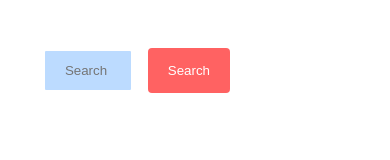
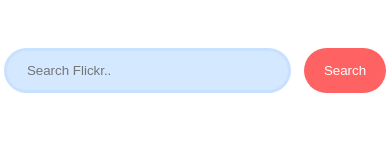
Before and after one commit to mazecore/Flickr_API_AJAX, a plain HTML site: page index.html in a window 390 px wide. Drawn offline with Linux system fonts and the light colour scheme.

Commit message:
Responsiveness_Animation_CSS_update

```diff
--- a/code.js
+++ b/code.js
@@ -15,7 +15,7 @@ function printPhotos() {
      */
     fetch(`https://api.flickr.com/services/rest/?method=flickr.photos.search&
           api_key=75a81266e444ea3d6dad9d8154782ff1&
-          tags=${tag}&per_page=25&format=json&nojsoncallback=1`)
+          tags=${tag}&per_page=24&format=json&nojsoncallback=1`)
    .then((response) => {
     return response.json();
     })
@@ -34,7 +34,7 @@ function printPhotos() {
 
          });
          /**
-        Clearing the search input value
+         Clearing the search input value
          */
         tag.value = "";
    })
--- a/style.css
+++ b/style.css
@@ -1,7 +1,9 @@
+
 body {
     margin: 0;
     padding: 3rem 10rem 0 2rem;
 }
+
 #pictures {
     display: grid;
     grid-template-columns: repeat(auto-fill, minmax(15rem, 1fr));
@@ -15,27 +17,21 @@ body {
 
 }
 
-li:hover {
-    opacity: 0.95;
-    transform: scale(1.02);
-    transition: all 0.3s ease;
-
-}
-
 div {
     margin: 0 0 5% 5%;
     display: flex;
+    text-align: center;
 }
 
 input[type=text] {
-    background-color: #bcdbff;
-    color: white;
+    background-color: #d4e8ff;
+    color: #2c8fff;
     padding: 12px 20px;
     margin: auto;
     display: flex;
     width: 100%;
-    border-radius:4px;
-    border: 3px solid rgb(255, 255, 255);
+    border-radius:100px;
+    border: 3px solid #c8e1ff;
     outline: none;
     transition: 0.5s;
     -webkit-transition: 0.5s;
@@ -49,14 +45,42 @@ input[type=text]:focus {
 button {
 
     background-color: #ff6262;
-    color: white;
+    color: #ffffff;
     padding: 14px 20px;
     margin: 0 0 0 1em;
     border: none;
-    border-radius: 4px;
+    outline: none;
+    border-radius: 100px;
     cursor: pointer;
 }
 
 button:hover {
     background-color:#ff9a9a;
 }
+
+img {
+    border-radius: 8px;
+}
+
+img:hover {
+    opacity: 0.95;
+    transform: scale(1.01);
+    transition: all 0.3s ease;
+    box-shadow: 1px 1px 40px rgba(0, 0, 0, 0.473);
+    cursor: pointer;
+}
+
+@media only screen and (max-width: 600px) {
+    input[type=text] {
+        margin: auto;
+        display: flex;
+        width: 300px;
+    }
+    div {
+        margin: 0;
+    }
+    body {
+        margin: 0 1% 0 1%;
+        padding: 3rem 0rem 0 0rem;
+}
+}
```
Also changed, not shown: 1 other file.
